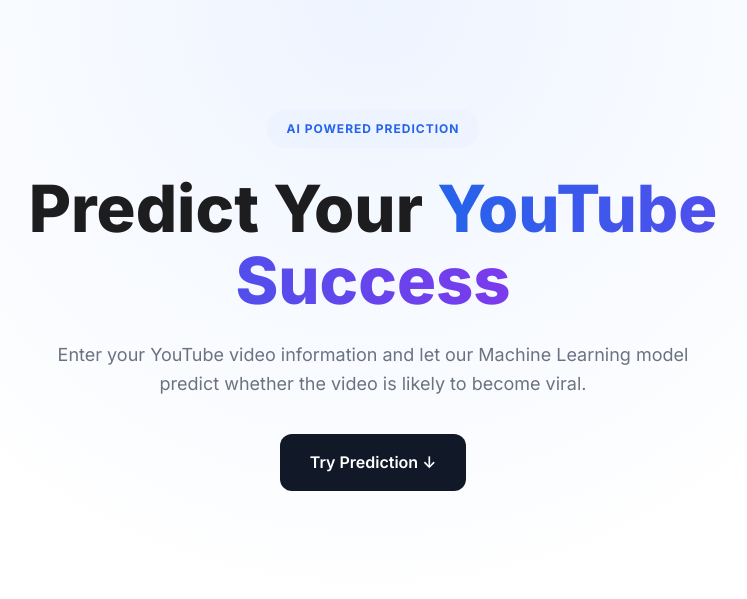
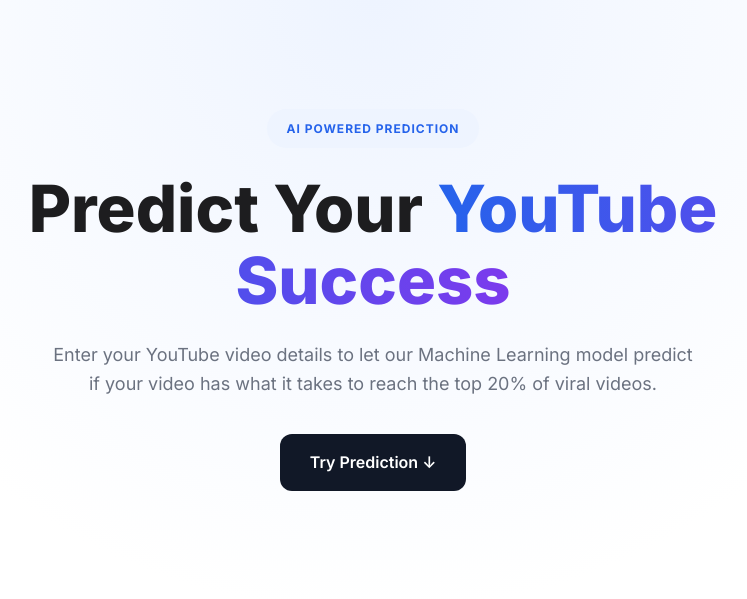
Before and after one commit to GurpreetSingh-techh/Youtube-viral-video-prediction-model, a Flask app: page / in a window 1280 px wide. Shown: the top 599 px of the page, without its empty margins (267-1014 px from the left). Run offline with Flask 3, Linux system fonts and the light colour scheme; parts of the project's set-up code (start-up, migrations or seed data) failed here and were passed over; some libraries are stand-ins or nearby versions.

Commit message:
Update index.html

```diff
--- a/templates/index.html
+++ b/templates/index.html
@@ -8,7 +8,7 @@
     <meta name="viewport"
           content="width=device-width, initial-scale=1.0">
 
-    <title>YouTube Viral Predictor</title>
+    <title> Youtube Virality Predictor </title>
 
 
     <!-- CSS -->
@@ -53,9 +53,8 @@
 
 
         <p>
-            Enter your YouTube video information and let our
-            Machine Learning model predict whether the video
-            is likely to become viral.
+            Enter your YouTube video details to let our Machine Learning model predict
+            if your video has what it takes to reach the top 20% of viral videos.
         </p>
 
 
```
